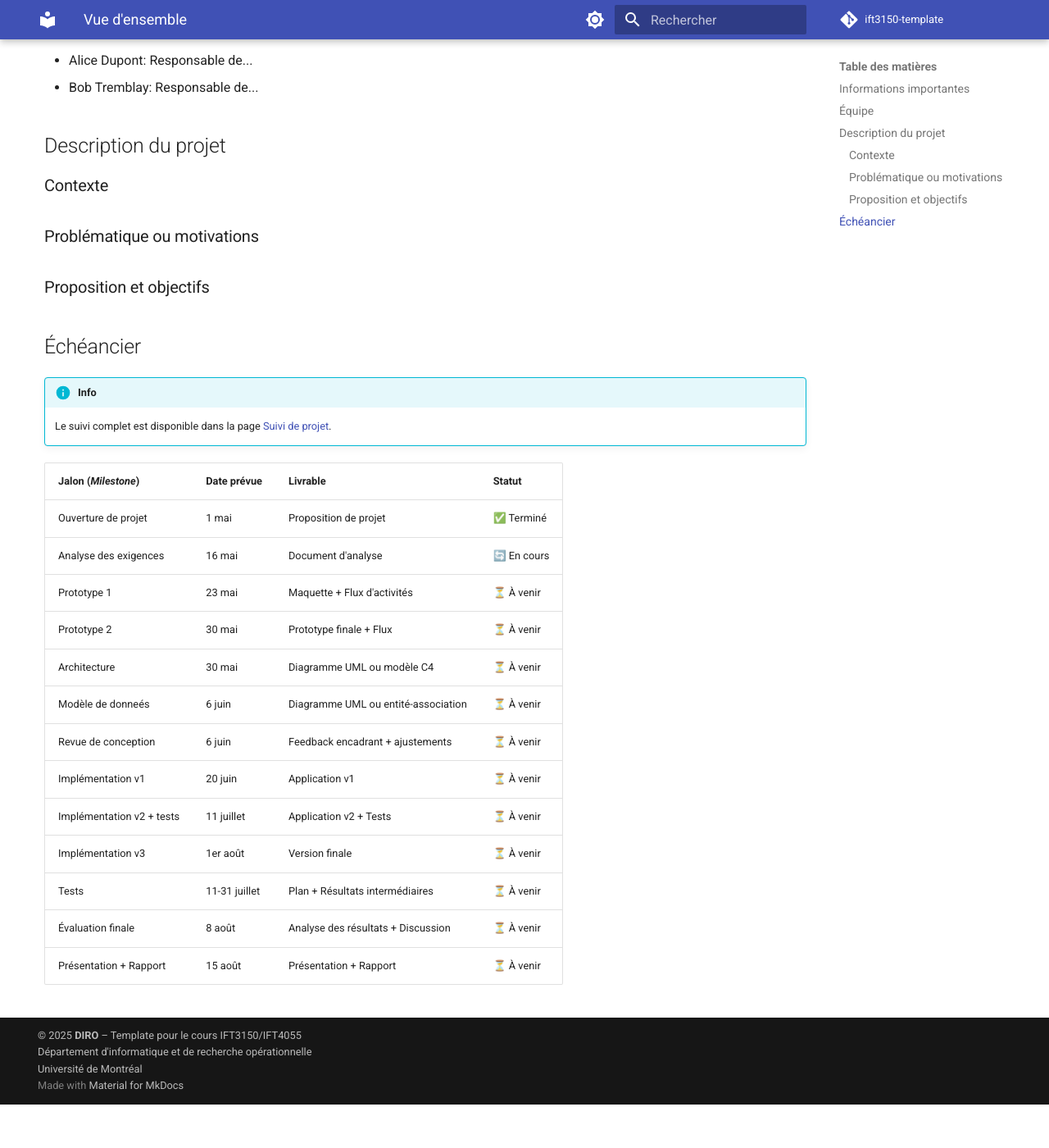
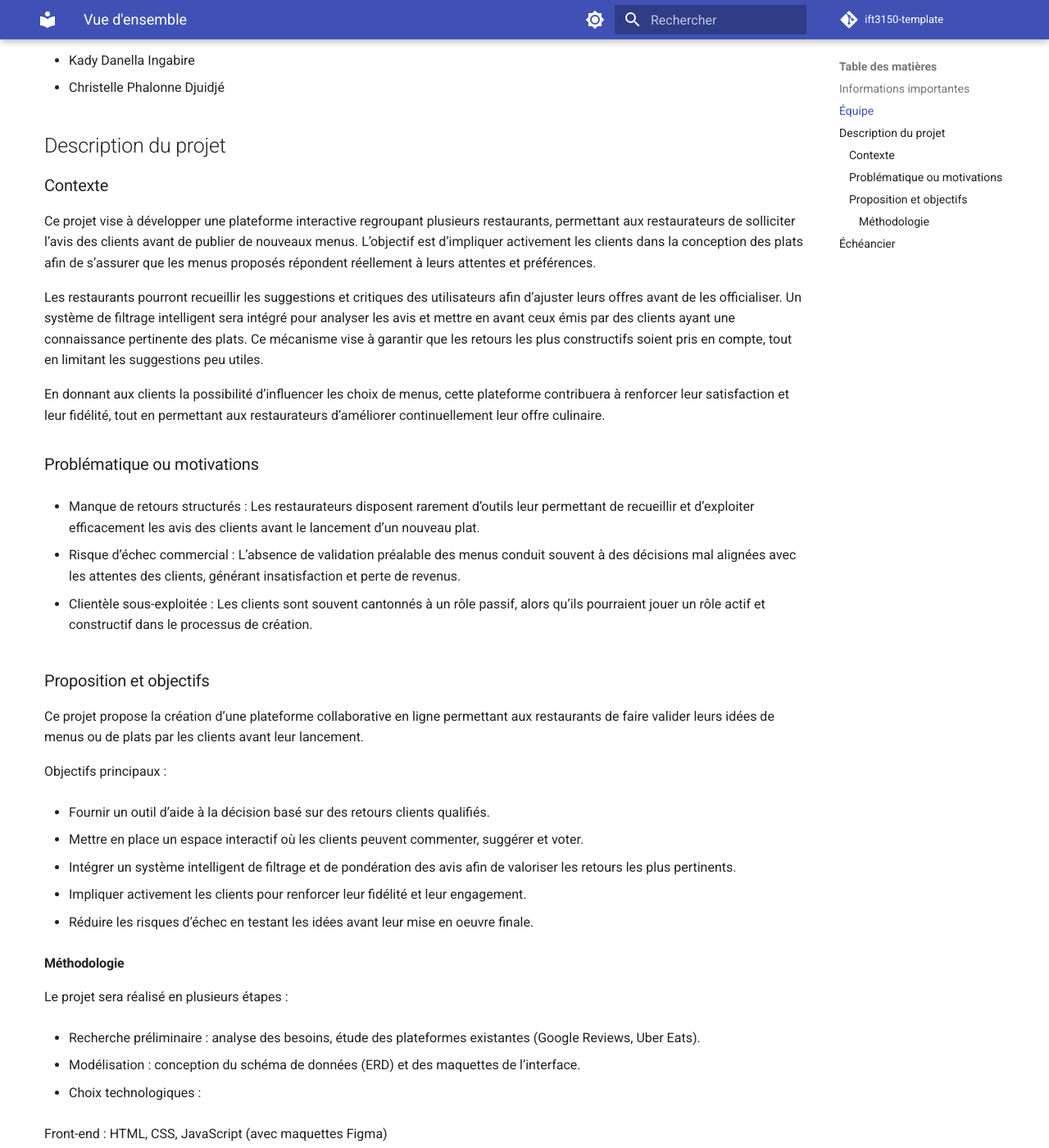
Before and after one commit to Kadijoo/Projet-3150, an MkDocs documentation site: the page built from docs/index.md, in a window 1280 px wide and 1400 px high, scrolled down 594 px. Shown: the whole window at 82% size. Built offline with MkDocs 1.6.1 and Material for MkDocs 9.7.7, drawn with Linux system fonts in a browser that asks for light colours; comment, search, counter and statistics services are not loaded; before the commit the page ends 1941 px from its top, so only the background shows below that; some of the changed text lies outside the part shown.

Commit message:
Update index.md

```diff
--- a/docs/index.md
+++ b/docs/index.md
@@ -14,16 +14,58 @@
 
 ## Équipe
 
-- Alice Dupont: Responsable de...
-- Bob Tremblay: Responsable de...
+- Kady Danella Ingabire
+- Christelle Phalonne Djuidjé
 
 ## Description du projet
 
 ### Contexte
+Ce projet vise à développer une plateforme interactive regroupant plusieurs restaurants, permettant aux restaurateurs de solliciter l’avis des clients avant de publier de nouveaux menus. L’objectif est d’impliquer activement les clients dans la conception des plats afin de s’assurer que les menus proposés répondent réellement à leurs attentes et préférences.
+
+Les restaurants pourront recueillir les suggestions et critiques des utilisateurs afin d’ajuster leurs offres avant de les officialiser. Un système de filtrage intelligent sera intégré pour analyser les avis et mettre en avant ceux émis par des clients ayant une connaissance pertinente des plats. Ce mécanisme vise à garantir que les retours les plus constructifs soient pris en compte, tout en limitant les suggestions peu utiles.
+
+En donnant aux clients la possibilité d’influencer les choix de menus, cette plateforme contribuera à renforcer leur satisfaction et leur fidélité, tout en permettant aux restaurateurs d’améliorer continuellement leur offre culinaire.
 
 ### Problématique ou motivations
+- Manque de retours structurés : Les restaurateurs disposent rarement d’outils leur permettant de recueillir et d’exploiter efficacement les avis des clients avant le lancement d’un nouveau plat.
+
+- Risque d’échec commercial : L’absence de validation préalable des menus conduit souvent à des décisions mal alignées avec les attentes des clients, générant insatisfaction et perte de revenus.
+
+- Clientèle sous-exploitée : Les clients sont souvent cantonnés à un rôle passif, alors qu’ils pourraient jouer un rôle actif et constructif dans le processus de création.
 
 ### Proposition et objectifs
+Ce projet propose la création d’une plateforme collaborative en ligne permettant aux restaurants de faire valider leurs idées de menus ou de plats par les clients avant leur lancement.
+
+Objectifs principaux :
+
+- Fournir un outil d’aide à la décision basé sur des retours clients qualifiés.
+
+- Mettre en place un espace interactif où les clients peuvent commenter, suggérer et voter.
+
+- Intégrer un système intelligent de filtrage et de pondération des avis afin de valoriser les retours les plus pertinents.
+
+- Impliquer activement les clients pour renforcer leur fidélité et leur engagement.
+
+- Réduire les risques d’échec en testant les idées avant leur mise en oeuvre finale.
+
+#### Méthodologie
+Le projet sera réalisé en plusieurs étapes :
+
+- Recherche préliminaire : analyse des besoins, étude des plateformes existantes (Google Reviews, Uber Eats).
+
+- Modélisation : conception du schéma de données (ERD) et des maquettes de l’interface.
+
+- Choix technologiques :
+
+  Front-end : HTML, CSS, JavaScript (avec maquettes Figma)
+
+  Back-end : Python (FastAPI)
+
+  Base de données : PostgreSQL
+
+  API externe : Google Places API pour enrichir les profils restaurants et récupérer les avis.
+
+- Développement d’un prototype : interface de dépôt de menus, consultation des avis, filtrage intelligent.
 
 
 ## Échéancier
```
Also changed, not shown: other parts of docs/index.md (+3 -3 lines).
